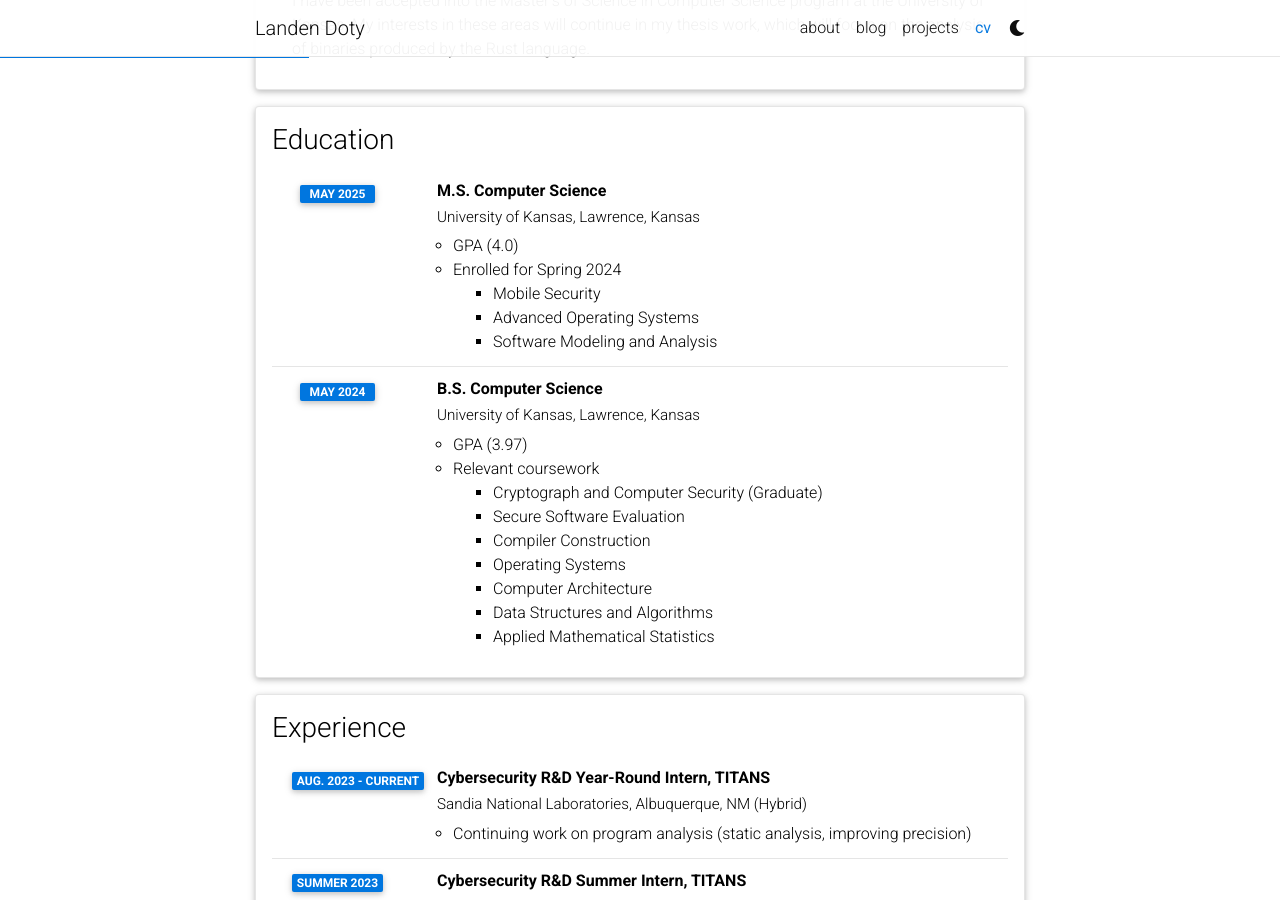
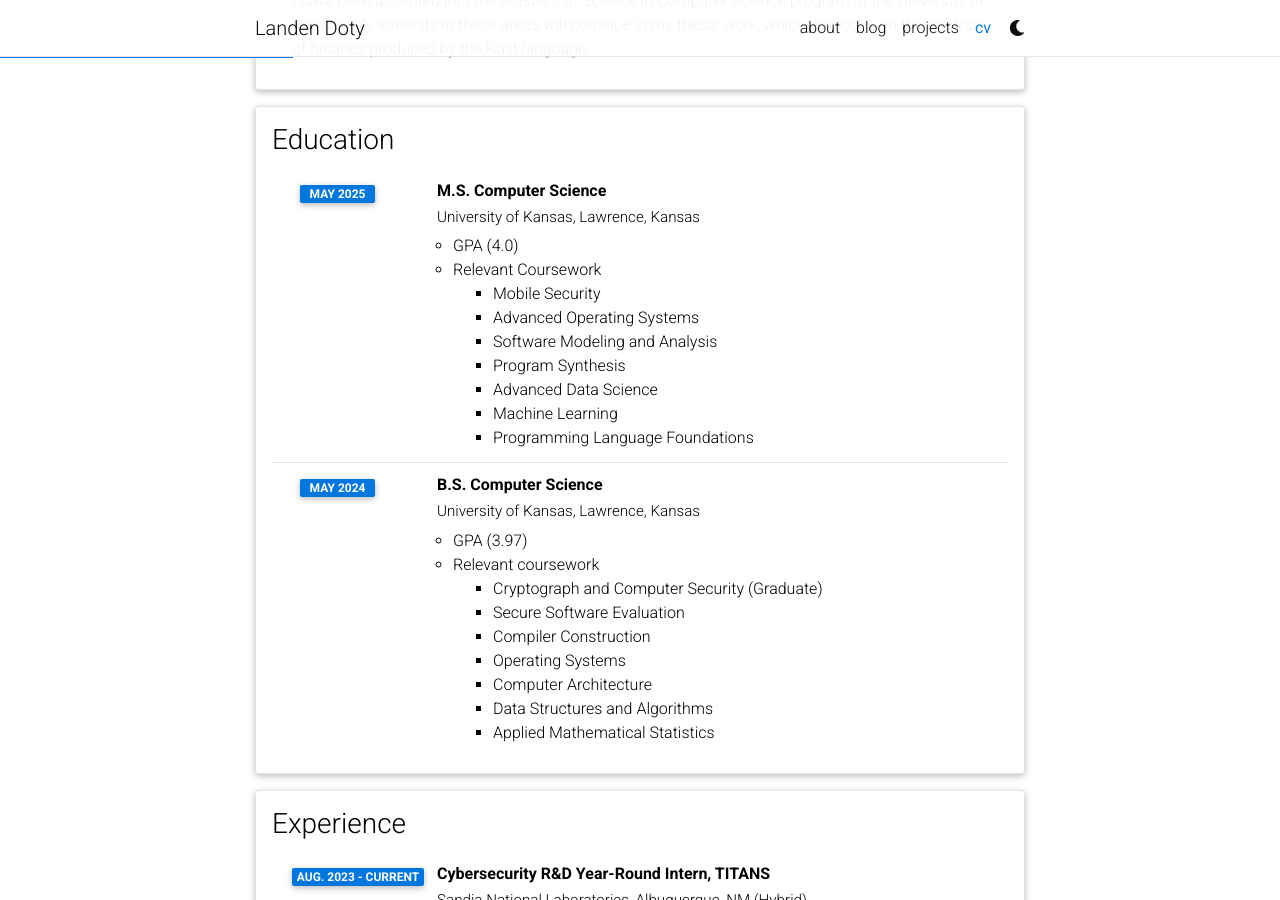
Before and after one commit to landoty/landoty.github.io, a Jekyll site: the page built from _pages/cv.md, in a window 1280 px wide and 900 px high, scrolled down 624 px. Built offline with Jekyll 4.4.1, drawn with Linux system fonts in a browser that asks for light colours; comment, search, counter and statistics services are not loaded; a style sheet for code colours, icons or effects is not loaded; some of the changed text lies outside the part shown.

Commit message:
update cv

```diff
--- a/_data/cv.yml
+++ b/_data/cv.yml
@@ -23,11 +23,15 @@
       year: May 2025
       description:
         - GPA (4.0)
-        - title: Enrolled for Spring 2024
+        - title: Relevant Coursework
           contents:
             - Mobile Security
             - Advanced Operating Systems
             - Software Modeling and Analysis
+            - Program Synthesis
+            - Advanced Data Science
+            - Machine Learning
+            - Programming Language Foundations
 
     - title: B.S. Computer Science
       institution: University of Kansas, Lawrence, Kansas
@@ -100,6 +104,9 @@
 - title: Honors and Awards
   type: time_table
   contents:
+    - year: 2025
+      items:
+      - I2S Student Research Symposium - 2nd Place Oral Presenations
     - year: 2024
       items:
       - Most Outstanding Senior in Computer Science
@@ -123,13 +130,13 @@
 - title: Leadership, Volunteering, and Involvement
   type: time_table
   contents:
-  - year: 2022 - Now
+  - year: 2022
     description:
       - 'Upsilon Pi Epsilon Honor Society'
       - 'Big Event at KU'
-  - year: 2021 - Now
+  - year: 2021 - 2023
     description:
       - "KU Information Security Club (President '22/23, CTO '21/22)"
-  - year: 2020 - Now
+  - year: 2020 - 2024
     description:
       - "Theta Chi Fraternity (Vice President '22/23, Scholarship Chairman '21/22)"
```
